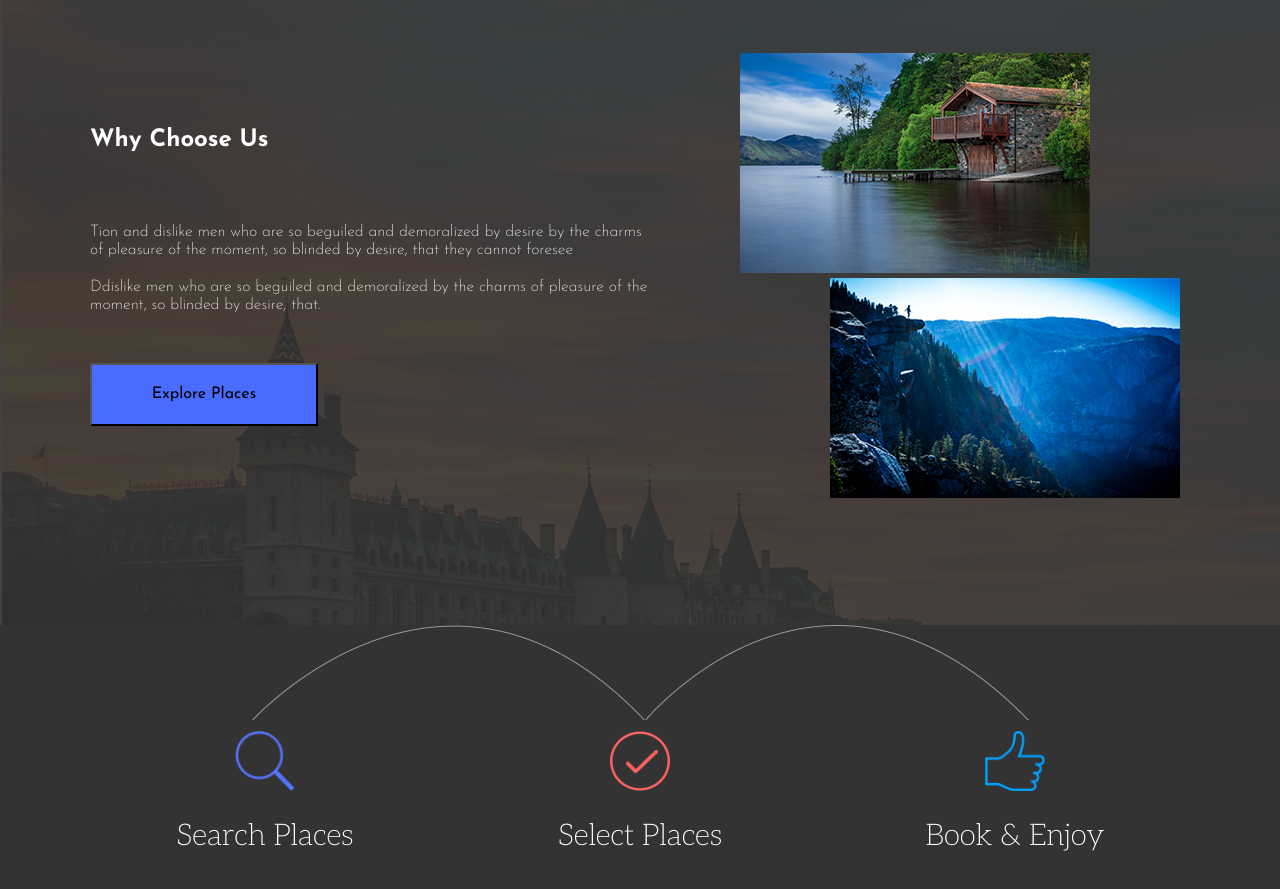
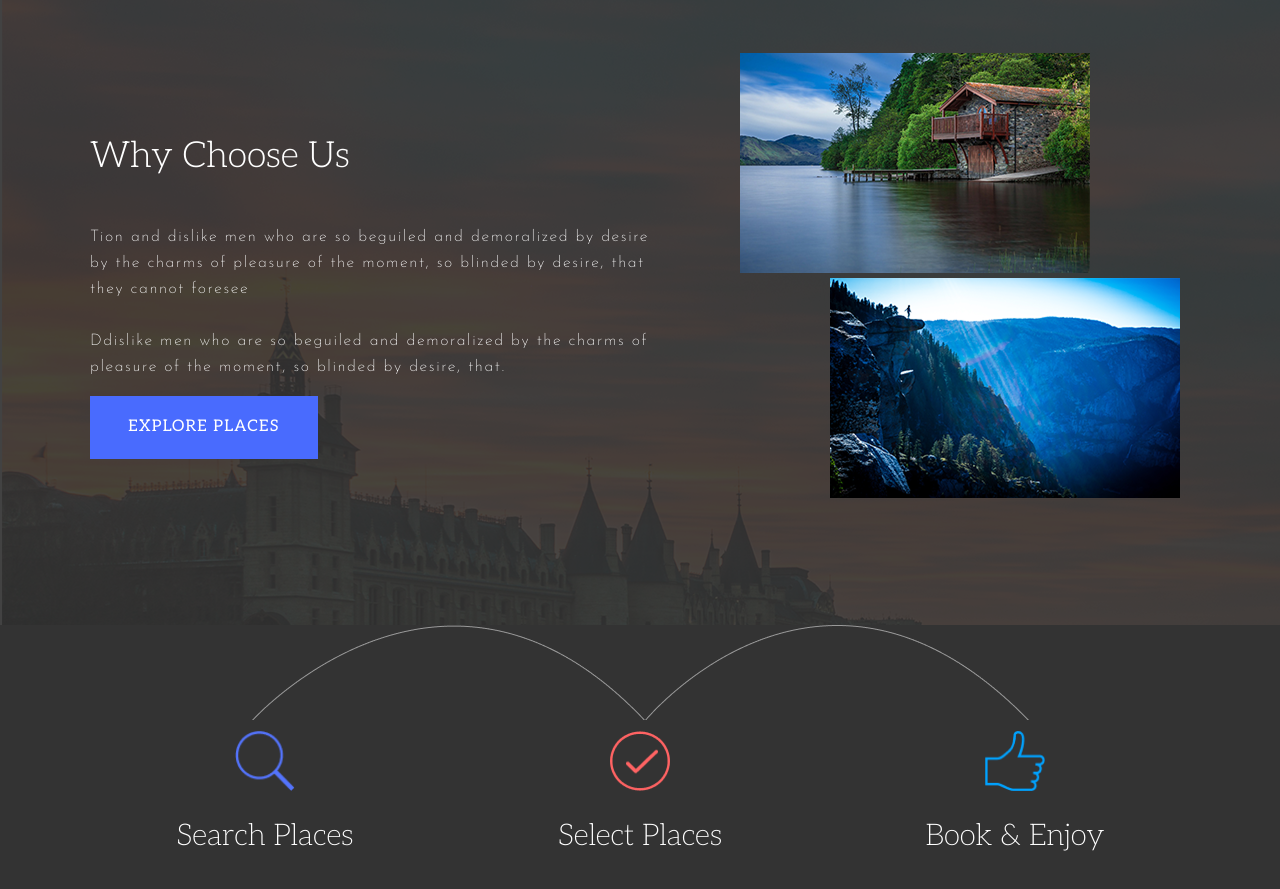
Before and after one commit to malinranden/test-your-skills, a plain HTML site: page index.html in a window 1280 px wide. Shown: the part 880-1769 px from the top of the page. Drawn offline with Linux system fonts and the light colour scheme.

Commit message:
styling section 2

```diff
--- a/styles/_section-two.scss
+++ b/styles/_section-two.scss
@@ -24,13 +24,25 @@
         display: flex;
         flex-wrap: wrap;
     }
+    &__h2 {
+        font-size: 36px;
+        font-family: "Aleo", serif;
+        font-weight: 300;
+    }
     &__p {
-
+        font-size: 16px;
+        line-height: 26px;
+        letter-spacing: 1.6px;
     }
     &__button {
         width: 228px;
         height: 63px;
         background-color: #496BFE;
+        border: none;
+        color: #FFFFFF;
+        text-transform: uppercase;
+        font-family: "Aleo", serif;
+        letter-spacing: 1.2px;
     }
     &__images {
         max-width: 450px;
```
Also changed, not shown: styles/index.css.
